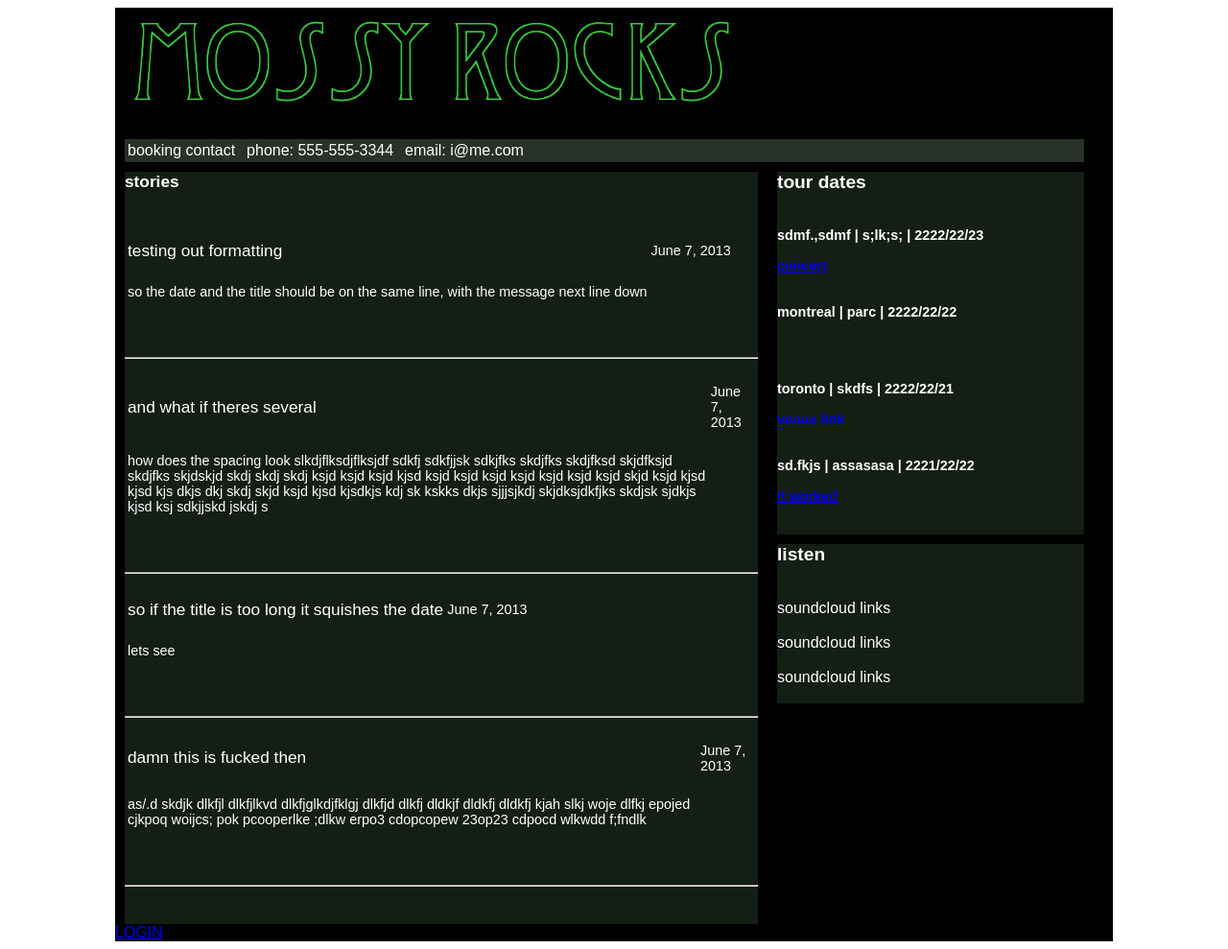
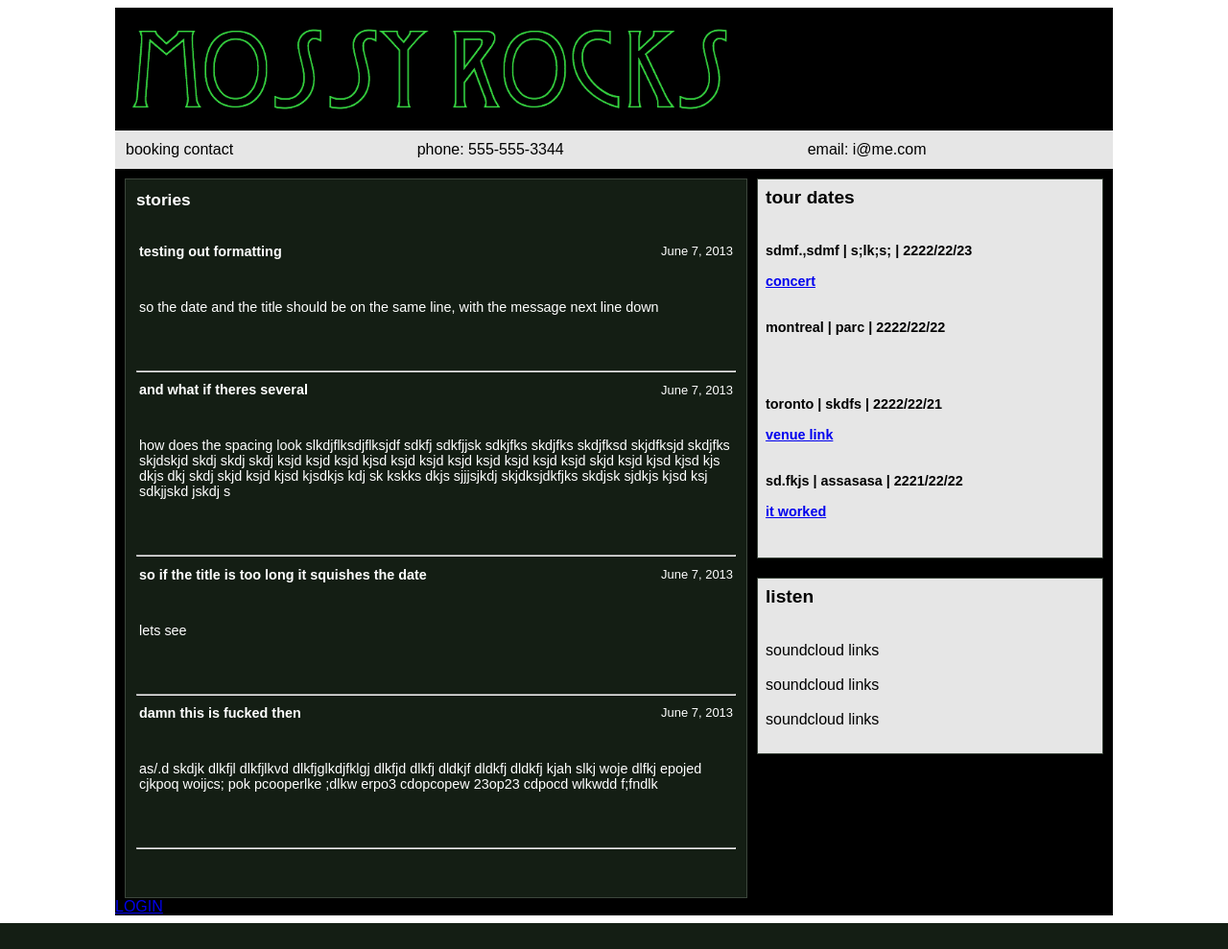
Before and after one commit to 0853RV3R/mossyrocks, a Django app: page / in a window 1280 px wide. Shown: the whole page at 96% size. After the commit the page ends 962 px from the top, so only its background shows below. Run offline with Django 3.2, Linux system fonts and the light colour scheme; data comes from the database, SQL or seed files in the repository; both versions use the stored data as it was after the commit; parts of the project's set-up code (start-up, migrations or seed data) failed here and were passed over.

Commit message:
more css and soundcloud links box

```diff
--- a/news/static/css/cssTillIDie.css
+++ b/news/static/css/cssTillIDie.css
@@ -32,8 +32,13 @@ body {
 }
 
 .title_3 {
-    font-size:120%;
-    font-weight:500;
+    font-size:100%;
+    font-weight:700;
+}
+
+.date {
+    font-size:90%;
+    text-align: right;
 }
 
 .spreader {
@@ -41,34 +46,12 @@ body {
     margin:0 0 20px 0px;
 }
 
-.special {
-    margin: 0px 0 0 0px;
+table {
+    width: 100%;
 }
 
-#login-widget {
-    margin-left: auto;
-    margin-right: auto;
-    width:600px;
-    background:rgb(255, 224, 224);
-}
 
-#login-widget input{
-    margin: 4px 0px;
-    font-size:0.9em;
-}
 
-#login-widget p{
-    width:100%;
-}
-
-#login-widget button{
-    float:right;
-
-}
-
-.loginLink {
-    font-size:0.9em;
-}
 
 .metadata {
     font-size:0.9em;
@@ -79,13 +62,7 @@ body {
 
 /* Containers
 ----------------------------------------------------------------------------------------------------*/
-.container_3 {
-	margin-left: auto;
-	margin-right: auto;
-	width: 1040px;
-    background-color: rgb(0, 0, 0);
-    overflow: auto;
-}
+
 
 .container_4 {
 	margin-left: auto;
@@ -108,7 +85,7 @@ body {
 	margin-left: 0px;
 	margin-right: 0px;
     margin-bottom: 0px;
-    padding: 0px 0px 0px 0px;
+    padding: 8px 8px 8px 8px;
 }
 
 
@@ -134,88 +111,64 @@ body {
 /* Grid >> 3 Columns
 ----------------------------------------------------------------------------------------------------*/
 
-.container_3 .grid_1 {
-    display:inline-block;
-	width:640px;
-    font-size:0.9em;
-    padding: 10px 5px 5px 8px;
-/*    border-style: solid;*/
-/*    border-width: 1px;*/
-/*    border-color: rgb(40, 40, 40); */
-    margin-left: 20px;
-
-}
-
-.container_3 .grid_2 {
-	width:20px;
-}
-
-.container_3 .grid_3 {
-    display:inline-block;
-	width:300px;
-/*    border-style: solid;*/
-/*    border-width: 1px;*/
-/*    border-color: rgb(40, 40, 40); */
-    padding: 0px, 0px, 0px 0px;
-    margin-left: 20px;
-}
-
 
 .container_4 .grid_1 {
     display:inline-block;
-	width:660px;
+	width:625px;
     font-size:0.9em;
-    padding: 0px 0px 0px 0px;
+    padding: 11px 11px 11px 11px;
     background-color: rgb(20, 30, 20);
-/*    border-style: solid;*/
-/*    border-width: 1px;*/
-/*    border-color: rgb(40, 40, 40); */
-    margin-left: 10px;
+    border-style: solid;
+    border-width: 1px;
+    border-color: rgb(60, 70, 60);
+    margin: 10px 5px 0px 10px;
 
 }
 
 .container_4 .grid_1_head {
     display:inline-block;
-	width:660px;
+	width:640px;
+    float: left;
     font-size:0.9em;
-    padding: 0px 0px 0px 0px;
+    padding: 8px 8px 8px 8px;
     /*    border-style: solid;*/
     /*    border-width: 1px;*/
     /*    border-color: rgb(40, 40, 40); */
-    margin-left: 10px;
-    margin-bottom: 10px;
+    margin-right: 5px;
+    margin-bottom: 3px;
 
 }
 
 .container_4 .grid_2 {
     display:inline-block;
-	width:1000px;
-    /*    border-style: solid;*/
-    /*    border-width: 1px; */
-    /*    border-color: rgb(40, 40, 40); */
-    background-color: rgb(40, 50, 40);
-    padding: 0px, 0px, 0px 0px;
-    margin-left: 10px;
-    margin-bottom: 10px;
+	width:1032px;
+    color: rgb(0, 0, 0);
+        /*border-style: solid;
+        border-width: 1px;
+        border-color: rgb(40, 40, 40); */
+    background-color: rgb(230, 230, 230);
+    padding: 0px 0px 0px 8px;
+    margin-left: 0px;
+    margin-bottom: 0px;
 }
 
 .container_4 .grid_3 {
     display:inline-block;
-	width:320px;
-/*    border-style: solid;*/
-/*    border-width: 1px; */
-/*    border-color: rgb(40, 40, 40); */
-    background-color: rgb(20, 30, 20);
-    padding: 0px, 0px, 0px 0px;
-    margin-left: 20px;
-    margin-bottom: 10px;
+    color: rgb(0, 0, 0);
+	width:343px;
+    border-style: solid;
+    border-width: 1px;
+    border-color: rgb(60, 70, 60);
+    background-color: rgb(230, 230, 230);
+    padding: 8px 8px 8px 8px;
+    margin: 10px 10px 10px 5px;
 }
 
 .metadata:hover {
-    width: 310px;
-    background-color: rgb(100, 187, 43);
+    width: 340px;
     color: rgb(0, 0 , 0);
     padding: 0 0 0 0px;
+    background-color: rgb(95, 207, 52);
 }
 
 .metadata a:hover {
--- a/news/templates/news.html
+++ b/news/templates/news.html
@@ -5,7 +5,19 @@
     <div class="grid_2">
         <table>
             <tr>
+                <td></td>
+            </tr>
+            <tr>
+                <td></td>
+            </tr>
+            <tr>
                 <td>booking contact</td><td><td></td></td><td> phone: {{ contact.phone }}</td><td><td></td></td><td>email: {{ contact.email }}</td>
+            </tr>
+            <tr>
+                <td></td>
+            </tr>
+            <tr>
+                <td></td>
             </tr>
         </table>
 
@@ -25,15 +37,19 @@
 
                 <table>
                     <tr>
-                        <td><div class="title_3">{{ entry.title }}</div></td><td>{{ entry.date_posted }}</td>
+                        <td><div class="title_3">{{ entry.title }}</div></td>
+                        <td><div class="date">{{ entry.date_posted }}</div></td>
                     </tr>
                     <tr>
                         <td><br></td>
                     </tr>
+                </table>
+                <table>
                     <tr>
                         <td>{{ entry.message }}</td>
                         <br>
-                    <tr>
+                    </tr>
+
                 </table>
                 <br><br><br>
                 <hr>
```
Also changed, not shown: database.db, 4 other files.
